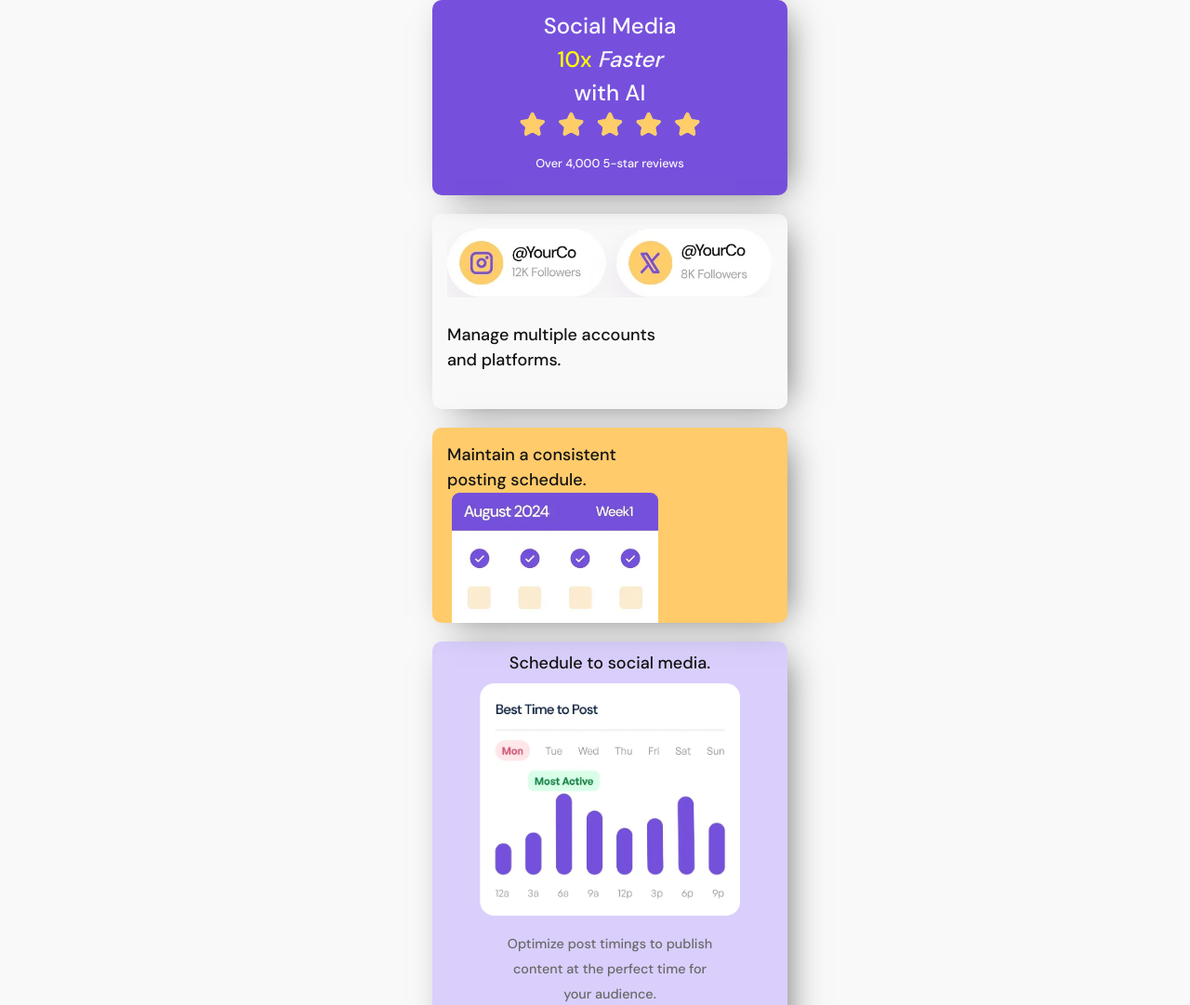
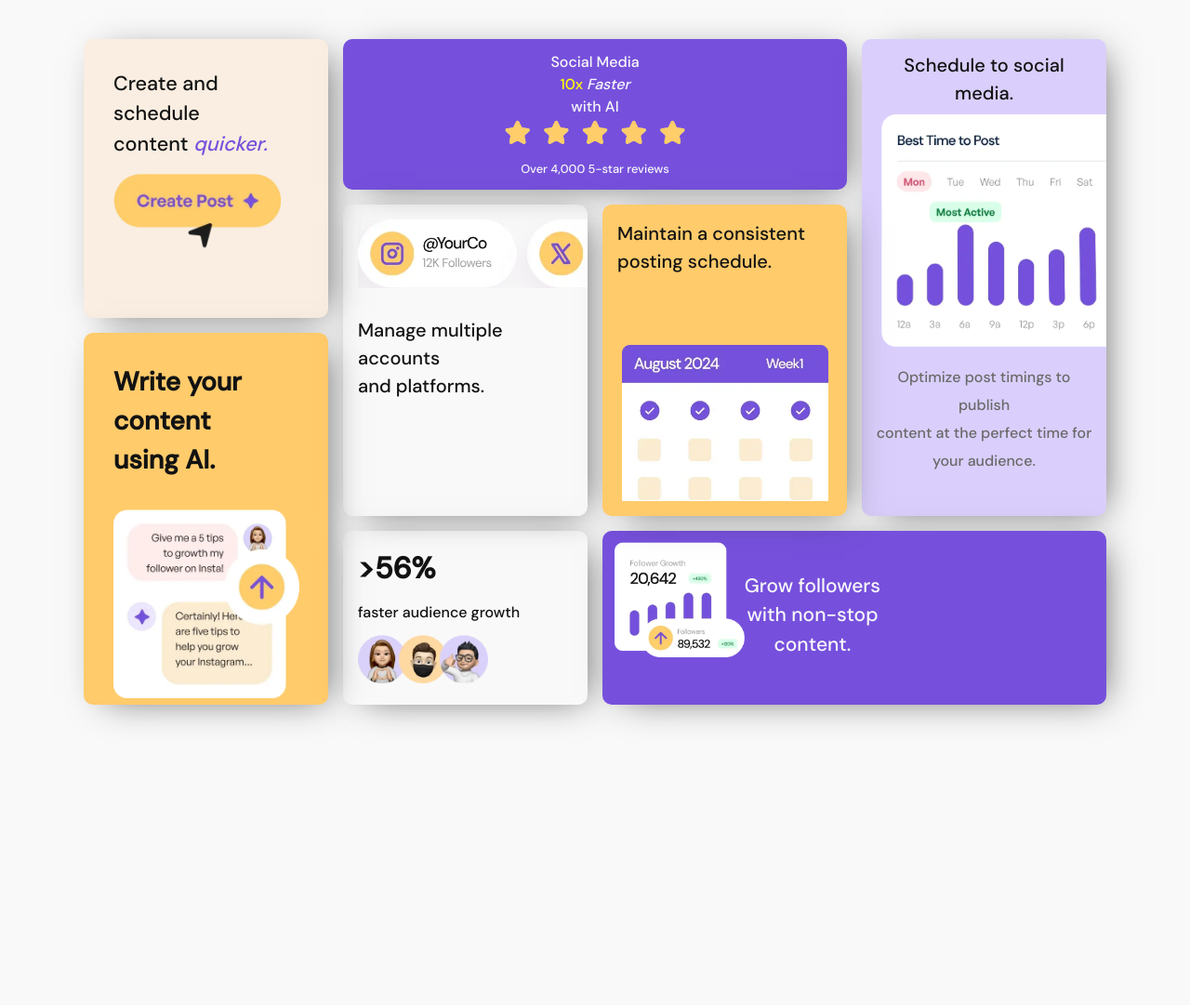
Before and after one commit to EdgarMichelGM/Bento-Grid-Main, a plain HTML site: page index.html in a window 1280 px wide. Shown: the top 1081 px of the page at 93% size. After the commit the page ends 800 px from the top, so only its background shows below. Drawn offline with Linux system fonts and the light colour scheme.

Commit message:
Proyecto finalizado

```diff
--- a/index.html
+++ b/index.html
@@ -72,6 +72,7 @@
     </div>
 
     <div class="card card-8">
+      <div class="card-8-inner">
         <br>
           <div class="img-card-8">
             <img src="assets/images/illustration-grow-followers.webp" alt="" width="250" height="auto">
@@ -80,6 +81,7 @@
         Grow followers<br>
         with non-stop<br>
         content.
+      </div>
     </div>
   </div>
 
--- a/style.css
+++ b/style.css
@@ -177,3 +177,57 @@ body {
 .subtitle {
     line-height: 0;
 }
+
+@media (min-width: 1024px) {
+    .grid-container {
+        max-width: 1100px;
+        grid-template-columns: repeat(4, 1fr);
+        grid-template-areas:
+            "card-1 card-2 card-2 card-3"
+            "card-1 card-5 card-6 card-3"
+            "card-4 card-5 card-6 card-3"
+            "card-4 card-7 card-8 card-8";
+        grid-auto-rows:minmax(100px, auto);
+        gap: 16px;
+    }
+
+    .grid-container > * {
+        font-size: 16px;
+        padding: 0.8rem;
+        max-height: 260px;
+        overflow: hidden;
+    }
+
+    .card.card-2 {
+        font-size: 24pxpx;
+    }
+
+    .card.card-4 {
+        max-height: 400px;
+    }
+
+    .card.card-1 {
+        max-height: 500px;
+    }
+
+    .img-card-4 img {
+        width: 200px; /* Ajusta el tamaño de la imagen en card-4 */
+    }
+
+    .card.card-5,
+    .card.card-6,
+    .card.card-3 {
+        font-size: 20px;
+        max-height: 600px;
+    }
+
+    .card-8-inner {
+        display: flex;
+    }
+
+    .img-card-7 img,
+    .img-card-8 img {
+        width: 140px;
+        height: auto;
+    }
+}
```
Lines whose indentation alone changed are shown as unchanged.
